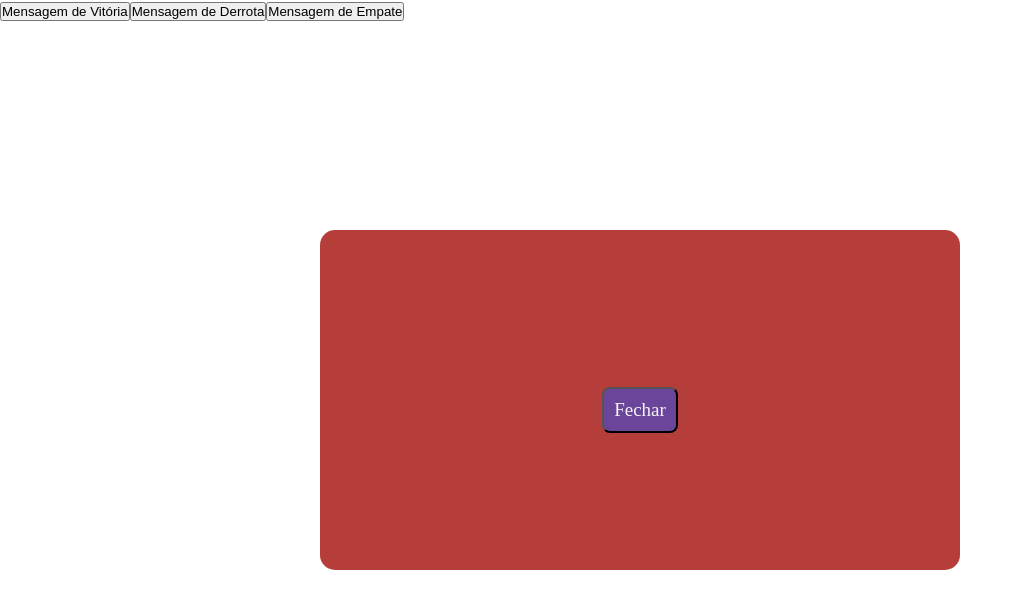
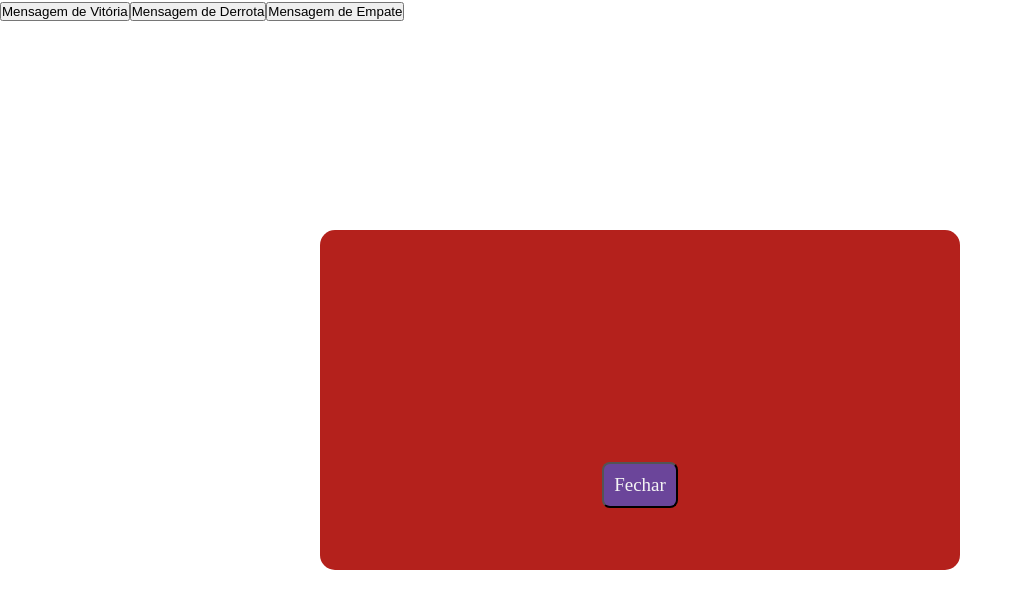
Before and after one commit to pablo-boop/JujutsuKaisen-Front, a Next.js app: page /S in a window 1280 px wide. Shown: the top 608 px of the page, without its empty margins (0-1023 px from the left). Built offline with nearby package versions, Linux system fonts and the light colour scheme.

Commit message:
alteração do botão

```diff
--- a/app/components/PopUp/popUp.module.css
+++ b/app/components/PopUp/popUp.module.css
@@ -3,7 +3,7 @@
     top: 50%;
     left: 50%;
     transform: translate(-50%, -50%);
-    background-color:#ad2621e2;
+    background-color:#b4211c;
     color: #f4f4f4;
     font-family: jujutsu;
     padding: 20px;
@@ -33,6 +33,7 @@
     border-radius: 8px;
     padding: 10px;
     font-size: 19px;
+    margin-top: 150px;
 }
 
 .victory{
@@ -40,7 +41,7 @@
 }
 
 .lose{
-    background-image: url();
+    background-image: url()
 }
 
 .gameTied{
```
